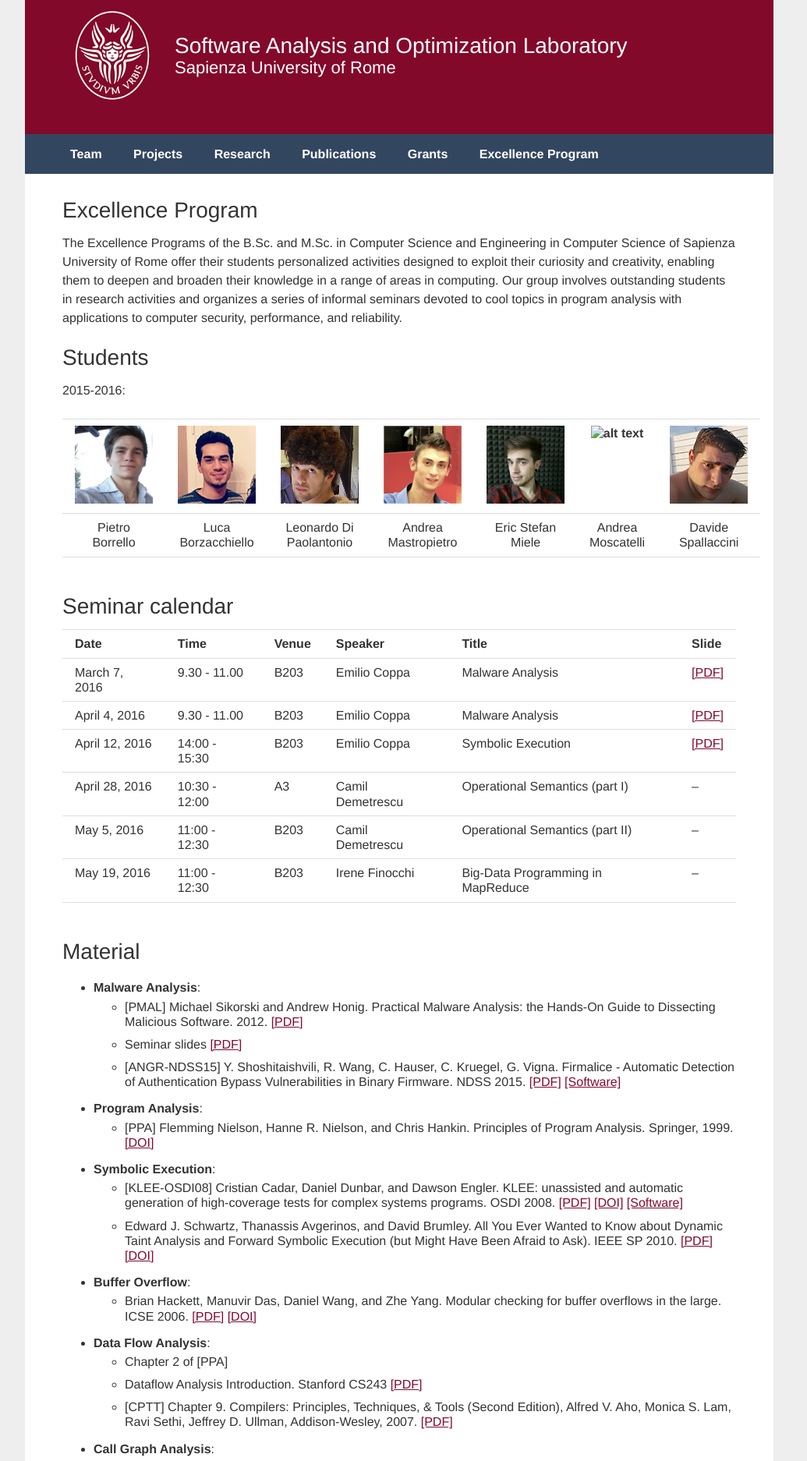
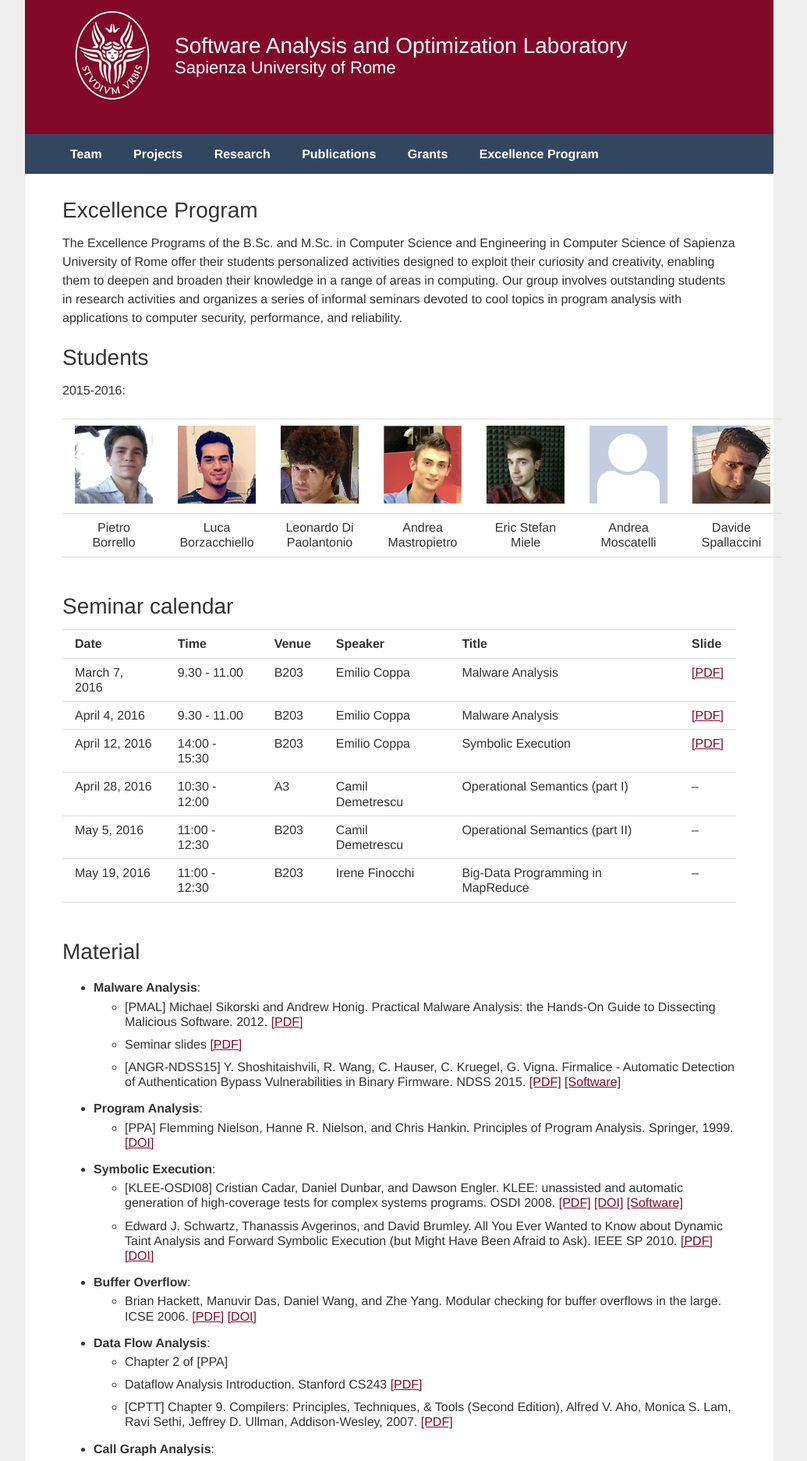
Before and after one commit to season-lab/season-lab.github.io, a Jekyll site: the page built from excellence.md, in a window 1280 px wide. Shown: the top 1874 px of the page at 78% size, without its empty margins (128-1163 px from the left). Built offline with Jekyll 4.4.1, drawn with Linux system fonts in a browser that asks for light colours.

Commit message:
Update excellence.md

```diff
--- a/excellence.md
+++ b/excellence.md
@@ -12,7 +12,7 @@
 
 2015-2016:
 
-| ![alt text](assets/img/students/borrello.png "Pietro Borrello") | ![alt text](assets/img/students/borzacchiello.png "Luca Borzacchiello") | ![alt text](assets/img/students/dipaolantonio.png "Leonardo Di Paolantonio") | ![alt text](assets/img/students/mastropietro.png "Andrea Mastropietro") | ![alt text](assets/img/students/miele.png "Eric Stefan Miele") | ![alt text](assets/img/students/generic.jpg "Andrea Moscatelli") | ![alt text](assets/img/students/spallaccini.png "Davide Spallaccini") |
+| ![alt text](assets/img/students/borrello.png "Pietro Borrello") | ![alt text](assets/img/students/borzacchiello.png "Luca Borzacchiello") | ![alt text](assets/img/students/dipaolantonio.png "Leonardo Di Paolantonio") | ![alt text](assets/img/students/mastropietro.png "Andrea Mastropietro") | ![alt text](assets/img/students/miele.png "Eric Stefan Miele") | ![alt text](assets/img/generic.jpg "Andrea Moscatelli") | ![alt text](assets/img/students/spallaccini.png "Davide Spallaccini") |
 | :-------------: | :----------------: | :---------------------: | :-----------------: | :---------------: | :----------------: |:----------------: |
 | Pietro Borrello | Luca Borzacchiello | Leonardo Di Paolantonio | Andrea Mastropietro | Eric Stefan Miele | Andrea Moscatelli | Davide Spallaccini |
 
```
